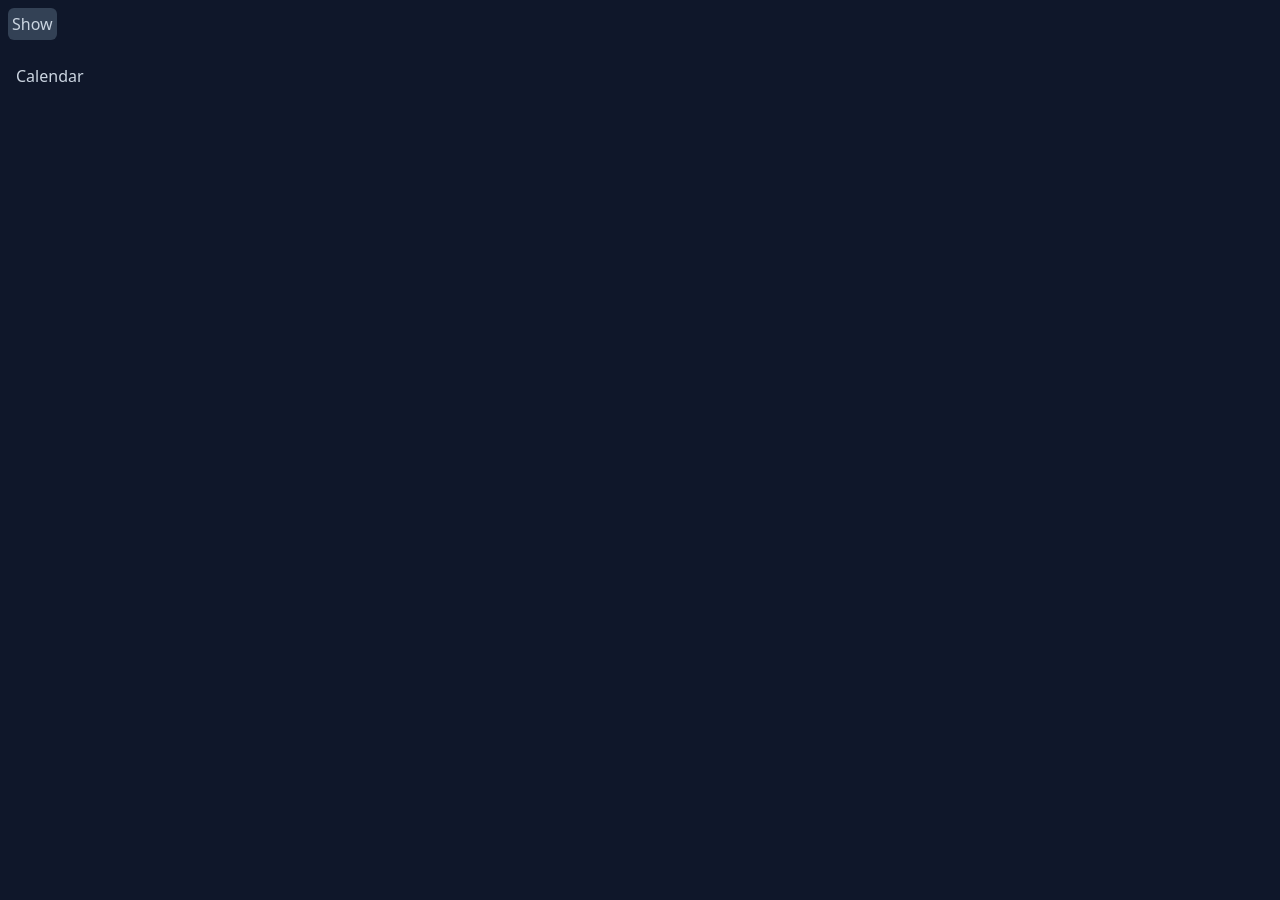
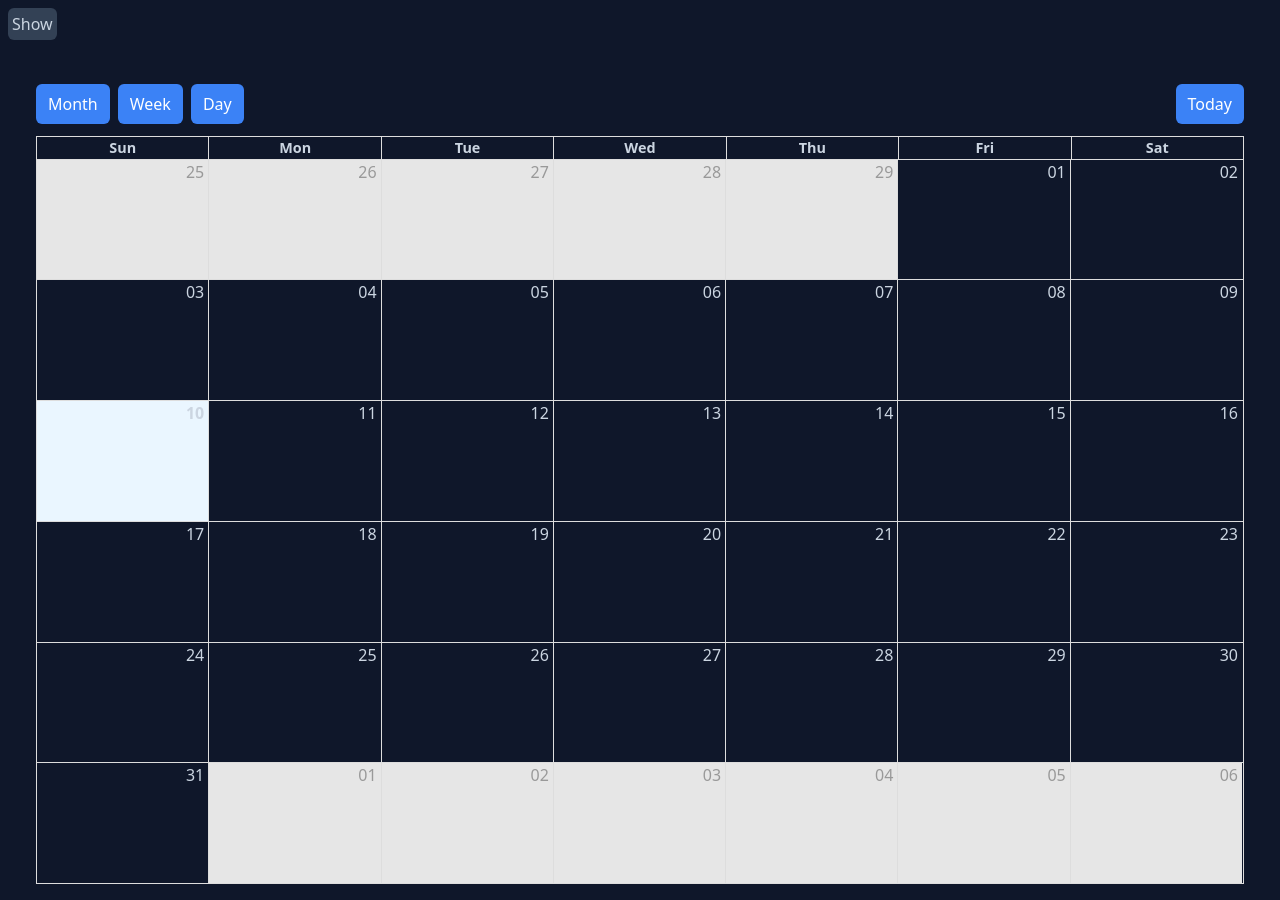
Before and after one commit to CannonCodeOrg/ToDoList, a React (Create React App) app: page /calendar in a window 1280 px wide. Before the commit the page ends 800 px from the top, so only its background shows below. Built offline with nearby package versions, Linux system fonts and the light colour scheme; the HTML template or start-up script is replaced by a standard one.

Commit message:
Change in Calendar

```diff
--- a/package.json
+++ b/package.json
@@ -6,7 +6,9 @@
     "@testing-library/jest-dom": "^5.17.0",
     "@testing-library/react": "^13.4.0",
     "@testing-library/user-event": "^13.5.0",
+    "moment": "^2.29.1",
     "react": "^18.2.0",
+    "react-big-calendar": "^1.11.2",
     "react-dom": "^18.2.0",
     "react-router-dom": "^6.22.3",
     "react-scripts": "5.0.1",
--- a/src/components/Calendar.jsx
+++ b/src/components/Calendar.jsx
@@ -1,9 +1,123 @@
-import React from 'react'
+import React, { useState } from 'react';
+import { Calendar, momentLocalizer } from 'react-big-calendar';
+import moment from 'moment';
+import 'react-big-calendar/lib/css/react-big-calendar.css';
 
-const Calendar = () => {
+const localizer = momentLocalizer(moment);
+
+const EventCalendar = () => {
+  const [events, setEvents] = useState([]);
+  const [isMobileFormVisible, setMobileFormVisible] = useState(false);
+  const [newEvent, setNewEvent] = useState({ title: '', start: null, end: null });
+
+  const handleSelect = ({ start, end }) => {
+    if (window.innerWidth <= 600) {
+      setNewEvent({ title: '', start, end });
+      setMobileFormVisible(true);
+    } else {
+      const title = window.prompt('Event Title:');
+      if (title) {
+        setEvents((prevEvents) => [
+          ...prevEvents,
+          { title, start, end },
+        ]);
+      }
+    }
+  };
+
+  const handleEventClick = (event) => {
+    if (window.innerWidth <= 600) {
+      const isConfirmed = window.confirm(`Do you want to delete the event "${event.title}"?`);
+      if (isConfirmed) {
+        setEvents((prevEvents) => prevEvents.filter((e) => e !== event));
+      }
+    } else {
+      setEvents((prevEvents) => prevEvents.filter((e) => e !== event));
+    }
+  };
+
+  const handleMobileFormSubmit = (e) => {
+    e.preventDefault();
+    setEvents((prevEvents) => [...prevEvents, newEvent]);
+    setMobileFormVisible(false);
+  };
+
   return (
-	<div>Calendar</div>
-  )
-}
+    <div style={{ height: '800px' }}>
+      <Calendar
+        localizer={localizer}
+        events={events}
+        startAccessor="start"
+        endAccessor="end"
+        style={{ margin: '20px' }}
+        selectable
+        onSelectSlot={handleSelect}
+        onSelectEvent={handleEventClick}
+        views={['month', 'week', 'day']}
+        popup
+        components={{
+          toolbar: CustomToolbar,
+        }}
+      />
+      {isMobileFormVisible && (
+        <div className="fixed top-0 left-0 w-full h-full bg-gray-800 bg-opacity-75 flex items-center justify-center">
+          <form onSubmit={handleMobileFormSubmit} className="bg-white p-4 rounded-md">
+            <label className="block mb-2 text-gray-700">Event Title:</label>
+            <input
+              type="text"
+              value={newEvent.title}
+              onChange={(e) => setNewEvent({ ...newEvent, title: e.target.value })}
+              className="w-full p-2 border rounded-md"
+            />
+            <button
+              type="submit"
+              className="mt-2 bg-blue-500 text-white p-2 rounded-md hover:bg-blue-700 cursor-pointer"
+            >
+              Add Event
+            </button>
+          </form>
+        </div>
+      )}
+    </div>
+  );
+};
 
-export default Calendar
+const CustomToolbar = (toolbar) => {
+  const goToDayView = () => {
+    toolbar.onView('day');
+  };
+
+  const goToWeekView = () => {
+    toolbar.onView('week');
+  };
+
+  const goToMonthView = () => {
+    toolbar.onView('month');
+  };
+
+  return (
+    <div className="mb-3 flex justify-between items-center">
+      <div>
+        <button className="mr-2 px-3 py-2 bg-blue-500 text-white rounded-md" onClick={goToMonthView}>
+          Month
+        </button>
+        <button className="mr-2 px-3 py-2 bg-blue-500 text-white rounded-md" onClick={goToWeekView}>
+          Week
+        </button>
+        <button className="px-3 py-2 bg-blue-500 text-white rounded-md" onClick={goToDayView}>
+          Day
+        </button>
+      </div>
+      <div>
+        <button
+          className="px-3 py-2 bg-blue-500 text-white rounded-md"
+          onClick={() => toolbar.onNavigate('TODAY')}
+        >
+          Today
+        </button>
+      </div>
+    </div>
+  );
+};
+
+export default EventCalendar;
```
Also changed, not shown: 1 other file (tests, documents, lock files or other folders).
